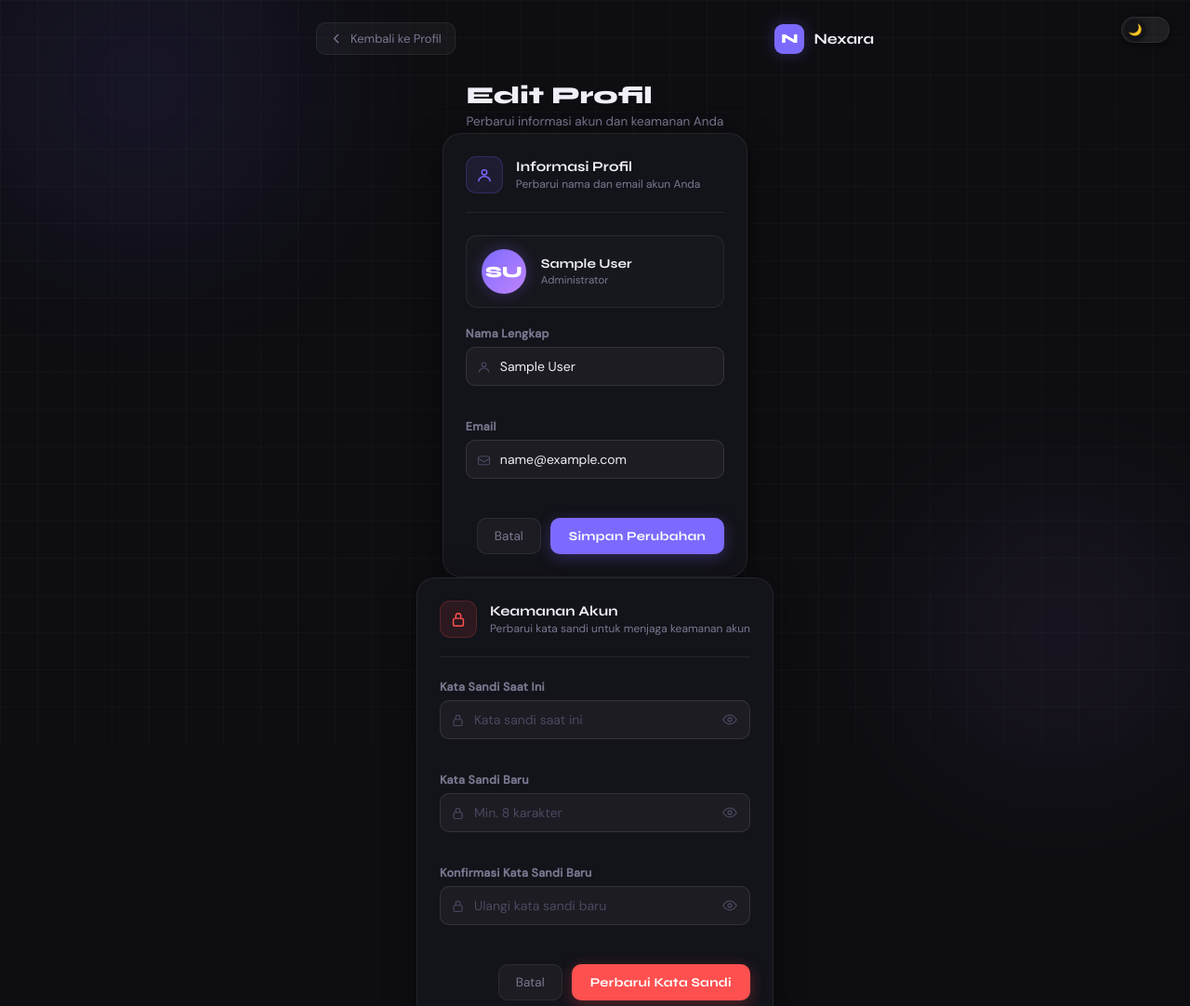
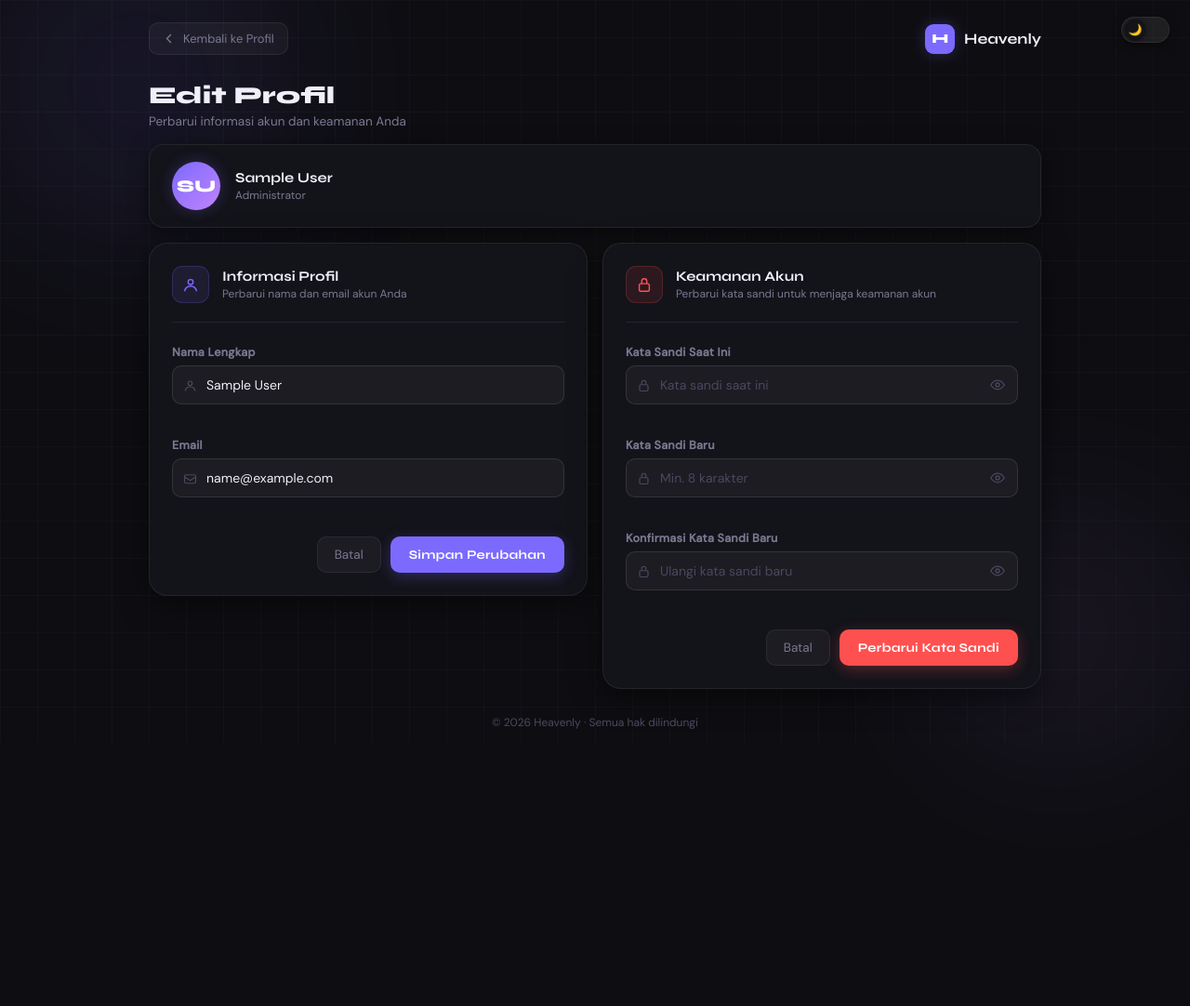
Before and after one commit to rezaBahtiar22/crud-with-elysia, a plain HTML site: page frontend/edit-profile/index.html in a window 1280 px wide. Shown: the top 1082 px of the page at 93% size. After the commit the page ends 833 px from the top, so only its background shows below. Drawn offline with Linux system fonts and the light colour scheme; sample sign-in values are in the browser's storage.

Commit message:
update edit-profile

```diff
--- a/frontend/edit-profile/index.html
+++ b/frontend/edit-profile/index.html
@@ -9,17 +9,14 @@
 </head>
 <body>
 
-    <!-- Background decoration -->
   <div class="bg-orb bg-orb--1"></div>
   <div class="bg-orb bg-orb--2"></div>
   <div class="bg-grid"></div>
 
-    <!-- Theme Toggle -->
   <div class="theme-toggle" id="themeToggle" title="Ganti tema">
     <div class="theme-toggle-knob" id="themeKnob">🌙</div>
   </div>
 
-    <!-- Page Wrapper -->
   <div class="edit-wrapper">
 
     <!-- Top Bar -->
@@ -31,12 +28,10 @@
         Kembali ke Profil
       </button>
       <div class="top-brand">
-        <div class="logo-mark">N</div>
-        <span class="logo-text">Nexara</span>
+        <div class="logo-mark">H</div>
+        <span class="logo-text">Heavenly</span>
       </div>
     </div>
-
-    <div class="edit-container"></div>
 
     <!-- Page Title -->
     <div class="page-title">
@@ -44,7 +39,19 @@
       <p>Perbarui informasi akun dan keamanan Anda</p>
     </div>
 
-      <!-- ══ SECTION 1: INFORMASI PROFIL ══ -->
+    <!-- Avatar Bar -->
+    <div class="avatar-card">
+      <div class="avatar-preview" id="avatarPreview">NC</div>
+      <div class="avatar-info">
+        <div class="avatar-name" id="avatarName">—</div>
+        <div class="avatar-role" id="avatarRole">—</div>
+      </div>
+    </div>
+
+    <!-- Two Column Grid -->
+    <div class="edit-grid">
+
+      <!-- KIRI: Informasi Profil -->
       <div class="edit-card">
         <div class="edit-card-header">
           <div class="edit-card-icon">
@@ -60,15 +67,6 @@
         </div>
 
         <form id="formUpdateProfile" novalidate>
-            <!-- Avatar preview -->
-            <div class="avatar-section">
-                <div class="avatar-preview" id="avatarPreview">NC</div>
-                <div class="avatar-info">
-                <div class="avatar-name" id="avatarName">—</div>
-                <div class="avatar-role" id="avatarRole">—</div>
-                </div>
-            </div>
-
           <div class="form-fields">
 
             <div class="field-group">
@@ -107,11 +105,10 @@
               </button>
             </div>
           </div>
-
         </form>
       </div>
 
-        <!-- ══ SECTION 2: GANTI PASSWORD ══ -->
+      <!-- KANAN: Keamanan Akun -->
       <div class="edit-card">
         <div class="edit-card-header">
           <div class="edit-card-icon edit-card-icon--security">
@@ -127,7 +124,6 @@
         </div>
 
         <form id="formUpdatePassword" novalidate>
-
           <div class="form-fields">
 
             <div class="field-group">
@@ -196,13 +192,12 @@
               </button>
             </div>
           </div>
-
         </form>
       </div>
 
     </div>
 
-        <p class="edit-footer">© 2026 Nexara · Semua hak dilindungi</p>
+    <p class="edit-footer">© 2026 Heavenly · Semua hak dilindungi</p>
 
   </div>
 
--- a/frontend/edit-profile/script.js
+++ b/frontend/edit-profile/script.js
@@ -247,7 +247,7 @@ document.getElementById('formUpdateProfile').addEventListener('submit', async (e
     if (name  !== userData.name)  body.name  = name;
     if (email !== userData.email) body.email = email;
 
-    const response = await fetchWithAuth(`${BASE_URL}/update/profile`, {
+    const response = await fetchWithAuth(`${BASE_URL}/user/update/profile`, {
       method: 'PATCH',
       body: JSON.stringify(body)
     });
@@ -333,7 +333,7 @@ document.getElementById('formUpdatePassword').addEventListener('submit', async (
   setLoading('btnSavePassword', 'passwordSpinner', true);
 
   try {
-    const response = await fetchWithAuth(`${BASE_URL}/update/password`, {
+    const response = await fetchWithAuth(`${BASE_URL}/user/update/password`, {
       method: 'PATCH',
       body: JSON.stringify({
         currentPassword,    // ← sesuai interface backend
--- a/frontend/edit-profile/style.css
+++ b/frontend/edit-profile/style.css
@@ -131,7 +131,7 @@ body.light .theme-toggle-knob { transform: translateX(24px); background: #fff; }
   position: relative; z-index: 10;
   min-height: 100vh;
   display: flex; flex-direction: column; align-items: center;
-  padding: 24px 16px 48px;
+  padding: 24px 24px 48px;
   animation: fadeIn 0.4s cubic-bezier(0.22,1,0.36,1) both;
 }
 
@@ -144,7 +144,7 @@ body.light .theme-toggle-knob { transform: translateX(24px); background: #fff; }
    TOP BAR
 ══════════════════════════════ */
 .top-bar {
-  width: 100%; max-width: 600px;
+  width: 100%; max-width: 960px;
   display: flex; align-items: center; justify-content: space-between;
   margin-bottom: 28px;
 }
@@ -184,18 +184,11 @@ body.light .theme-toggle-knob { transform: translateX(24px); background: #fff; }
 }
 
 /* ══════════════════════════════
-   CONTAINER
-══════════════════════════════ */
-.edit-container {
-  width: 100%; max-width: 600px;
-  display: flex; flex-direction: column; gap: 16px;
-}
-
-/* ══════════════════════════════
    PAGE TITLE
 ══════════════════════════════ */
 .page-title {
-  margin-bottom: 4px;
+  width: 100%; max-width: 960px;
+  margin-bottom: 16px;
 }
 
 .page-title h1 {
@@ -209,6 +202,49 @@ body.light .theme-toggle-knob { transform: translateX(24px); background: #fff; }
 }
 
 /* ══════════════════════════════
+   AVATAR CARD
+══════════════════════════════ */
+.avatar-card {
+  width: 100%; max-width: 960px;
+  background: var(--card-bg);
+  border: 1px solid var(--card-border);
+  border-radius: 16px;
+  padding: 18px 24px;
+  display: flex; align-items: center; gap: 16px;
+  margin-bottom: 16px;
+  box-shadow: 0 4px 20px var(--shadow);
+}
+
+.avatar-preview {
+  width: 52px; height: 52px; border-radius: 50%;
+  background: linear-gradient(135deg, #7c6aff, #c084fc);
+  display: flex; align-items: center; justify-content: center;
+  font-family: 'Syne', sans-serif; font-weight: 800; font-size: 18px; color: #fff;
+  box-shadow: 0 0 16px var(--accent-glow);
+  flex-shrink: 0; transition: all 0.3s;
+}
+
+.avatar-name {
+  font-family: 'Syne', sans-serif; font-size: 15px; font-weight: 700;
+  color: var(--text-primary);
+}
+
+.avatar-role {
+  font-size: 12px; color: var(--text-muted); margin-top: 2px;
+}
+
+/* ══════════════════════════════
+   TWO COLUMN GRID
+══════════════════════════════ */
+.edit-grid {
+  width: 100%; max-width: 960px;
+  display: grid;
+  grid-template-columns: 1fr 1fr;
+  gap: 16px;
+  align-items: start;
+}
+
+/* ══════════════════════════════
    EDIT CARD
 ══════════════════════════════ */
 .edit-card {
@@ -217,6 +253,7 @@ body.light .theme-toggle-knob { transform: translateX(24px); background: #fff; }
   border-radius: 20px;
   padding: 24px;
   box-shadow: 0 8px 32px var(--shadow);
+  min-height: unset;
 }
 
 .edit-card-header {
@@ -253,38 +290,6 @@ body.light .theme-toggle-knob { transform: translateX(24px); background: #fff; }
 }
 
 /* ══════════════════════════════
-   AVATAR SECTION
-══════════════════════════════ */
-.avatar-section {
-  display: flex; align-items: center; gap: 16px;
-  margin-bottom: 20px;
-  padding: 14px 16px;
-  background: rgba(255,255,255,0.02);
-  border: 1px solid var(--card-border);
-  border-radius: 12px;
-}
-
-.avatar-preview {
-  width: 48px; height: 48px; border-radius: 50%;
-  background: linear-gradient(135deg, #7c6aff, #c084fc);
-  display: flex; align-items: center; justify-content: center;
-  font-family: 'Syne', sans-serif; font-weight: 800; font-size: 17px; color: #fff;
-  box-shadow: 0 0 16px var(--accent-glow);
-  flex-shrink: 0;
-  transition: all 0.3s;
-}
-
-.avatar-name {
-  font-family: 'Syne', sans-serif;
-  font-size: 14px; font-weight: 700;
-  color: var(--text-primary);
-}
-
-.avatar-role {
-  font-size: 11.5px; color: var(--text-muted); margin-top: 2px;
-}
-
-/* ══════════════════════════════
    FORM FIELDS
 ══════════════════════════════ */
 .form-fields {
@@ -297,8 +302,7 @@ body.light .theme-toggle-knob { transform: translateX(24px); background: #fff; }
 
 .field-label {
   font-size: 12.5px; font-weight: 600;
-  color: var(--text-muted);
-  letter-spacing: 0.02em;
+  color: var(--text-muted); letter-spacing: 0.02em;
 }
 
 .field-wrap {
@@ -308,8 +312,7 @@ body.light .theme-toggle-knob { transform: translateX(24px); background: #fff; }
 .field-icon {
   position: absolute; left: 12px;
   width: 15px; height: 15px;
-  color: var(--text-faint);
-  pointer-events: none;
+  color: var(--text-faint); pointer-events: none;
 }
 
 .field-input {
@@ -364,13 +367,18 @@ body.light .theme-toggle-knob { transform: translateX(24px); background: #fff; }
 .form-footer {
   display: flex; align-items: center; justify-content: space-between;
   margin-top: 20px; gap: 12px;
-  flex-wrap: wrap;
+  flex-wrap: nowrap;
 }
 
-.form-error { font-size: 12px; color: var(--danger); flex: 1; }
+.form-error {
+  font-size: 12px; color: var(--danger);
+  flex: 1; min-width: 0;
+  overflow: hidden; text-overflow: ellipsis; white-space: nowrap;
+  max-width: 180px;
+}
 
 .form-actions {
-  display: flex; gap: 10px; margin-left: auto;
+  display: flex; gap: 10px; margin-left: auto; flex-shrink: 0;
 }
 
 .btn-cancel {
@@ -429,34 +437,26 @@ body.light .theme-toggle-knob { transform: translateX(24px); background: #fff; }
 
 .btn-spinner.show { display: block; }
 
-@keyframes spin {
-  to { transform: rotate(360deg); }
-}
+@keyframes spin { to { transform: rotate(360deg); } }
 
 /* ══════════════════════════════
-   TOAST NOTIFICATION
+   TOAST
 ══════════════════════════════ */
 .toast {
   position: fixed; bottom: 24px; left: 50%;
   transform: translateX(-50%) translateY(80px);
   background: #1a1a26;
   border: 1px solid rgba(34,197,94,0.3);
-  border-radius: 12px;
-  padding: 12px 20px;
+  border-radius: 12px; padding: 12px 20px;
   display: flex; align-items: center; gap: 10px;
   color: var(--success); font-size: 13.5px; font-weight: 500;
   box-shadow: 0 8px 32px rgba(0,0,0,0.4);
   z-index: 999;
   transition: transform 0.4s cubic-bezier(0.22,1,0.36,1), opacity 0.3s;
-  opacity: 0; pointer-events: none;
-  white-space: nowrap;
+  opacity: 0; pointer-events: none; white-space: nowrap;
 }
 
-.toast.show {
-  transform: translateX(-50%) translateY(0);
-  opacity: 1;
-}
-
+.toast.show { transform: translateX(-50%) translateY(0); opacity: 1; }
 .toast svg { width: 16px; height: 16px; flex-shrink: 0; }
 
 /* ══════════════════════════════
@@ -470,18 +470,17 @@ body.light .theme-toggle-knob { transform: translateX(24px); background: #fff; }
 /* ══════════════════════════════
    RESPONSIVE
 ══════════════════════════════ */
-@media (max-width: 640px) {
-  .edit-wrapper { padding: 16px 12px 40px; }
-  .top-bar { max-width: 100%; margin-bottom: 20px; }
-  .edit-container { max-width: 100%; }
-  .edit-card { padding: 18px 16px; }
+@media (max-width: 768px) {
+  .edit-grid { grid-template-columns: 1fr; }
+  .edit-wrapper { padding: 16px 14px 40px; }
+  .top-bar, .page-title, .avatar-card { max-width: 100%; }
   .page-title h1 { font-size: 22px; }
-  .form-footer { flex-direction: column; align-items: stretch; }
-  .form-actions { margin-left: 0; }
-  .btn-save, .btn-cancel { flex: 1; justify-content: center; }
 }
 
 @media (max-width: 480px) {
-  .top-bar { flex-direction: row; flex-wrap: wrap; gap: 8px; }
-  .avatar-section { flex-direction: column; text-align: center; }
+  .avatar-card { flex-direction: column; text-align: center; }
+  .form-footer { flex-wrap: wrap; }
+  .form-actions { width: 100%; margin-left: 0; }
+  .btn-save, .btn-cancel { flex: 1; justify-content: center; }
+  .top-bar { flex-wrap: wrap; gap: 8px; }
 }
```
Lines whose indentation alone changed are shown as unchanged.
